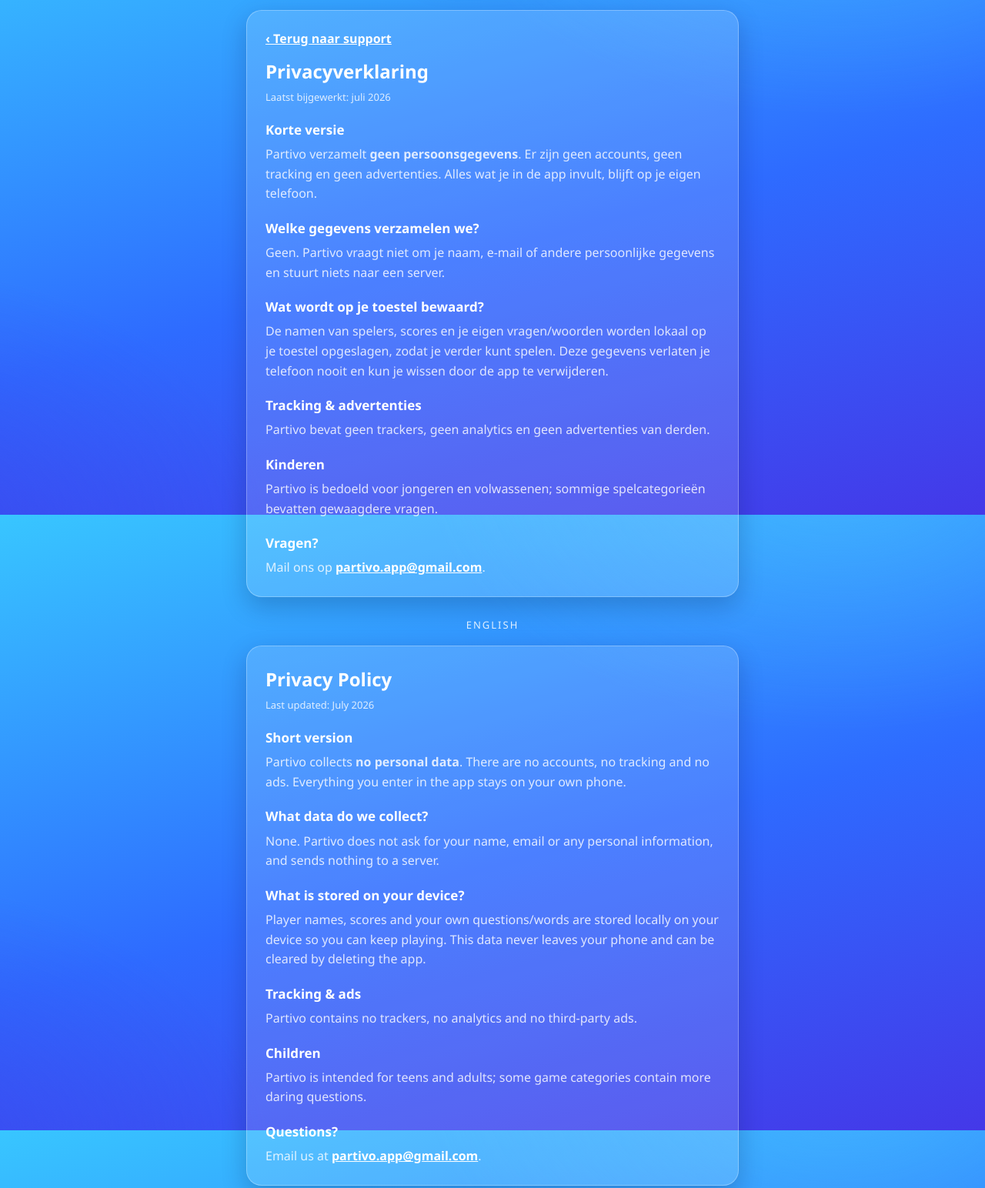
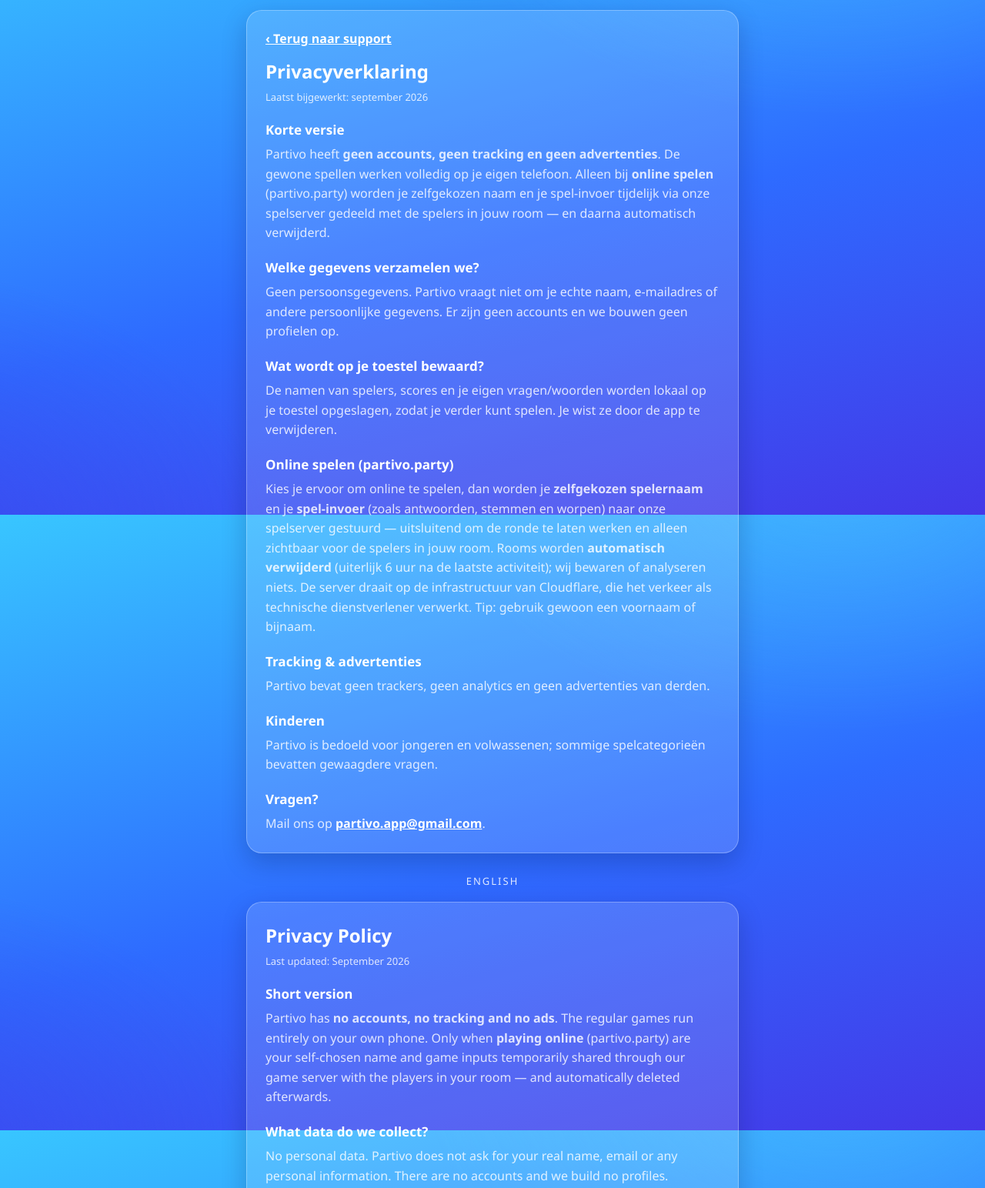
Before and after one commit to sgh9rph6hf-png/partivo-support, a plain HTML site: page privacy.html in a window 1280 px wide. Shown: the part 131-1675 px from the top of the page at 77% size. Drawn offline with Linux system fonts and the light colour scheme.

Commit message:
Privacy: online spelen (partivo.party) toegevoegd — naam + spel-invoer tijdelijk via server, rooms auto-verwijderd binnen 6u, geen accounts/tracking

```diff
--- a/privacy.html
+++ b/privacy.html
@@ -38,16 +38,19 @@
   <div class="card">
     <a class="back" href="index.html">‹ Terug naar support</a>
     <h1>Privacyverklaring</h1>
-    <p class="date">Laatst bijgewerkt: juli 2026</p>
+    <p class="date">Laatst bijgewerkt: september 2026</p>
 
     <h2>Korte versie</h2>
-    <p class="muted">Partivo verzamelt <strong>geen persoonsgegevens</strong>. Er zijn geen accounts, geen tracking en geen advertenties. Alles wat je in de app invult, blijft op je eigen telefoon.</p>
+    <p class="muted">Partivo heeft <strong>geen accounts, geen tracking en geen advertenties</strong>. De gewone spellen werken volledig op je eigen telefoon. Alleen bij <strong>online spelen</strong> (partivo.party) worden je zelfgekozen naam en je spel-invoer tijdelijk via onze spelserver gedeeld met de spelers in jouw room — en daarna automatisch verwijderd.</p>
 
     <h2>Welke gegevens verzamelen we?</h2>
-    <p class="muted">Geen. Partivo vraagt niet om je naam, e-mail of andere persoonlijke gegevens en stuurt niets naar een server.</p>
+    <p class="muted">Geen persoonsgegevens. Partivo vraagt niet om je echte naam, e-mailadres of andere persoonlijke gegevens. Er zijn geen accounts en we bouwen geen profielen op.</p>
 
     <h2>Wat wordt op je toestel bewaard?</h2>
-    <p class="muted">De namen van spelers, scores en je eigen vragen/woorden worden lokaal op je toestel opgeslagen, zodat je verder kunt spelen. Deze gegevens verlaten je telefoon nooit en kun je wissen door de app te verwijderen.</p>
+    <p class="muted">De namen van spelers, scores en je eigen vragen/woorden worden lokaal op je toestel opgeslagen, zodat je verder kunt spelen. Je wist ze door de app te verwijderen.</p>
+
+    <h2>Online spelen (partivo.party)</h2>
+    <p class="muted">Kies je ervoor om online te spelen, dan worden je <strong>zelfgekozen spelernaam</strong> en je <strong>spel-invoer</strong> (zoals antwoorden, stemmen en worpen) naar onze spelserver gestuurd — uitsluitend om de ronde te laten werken en alleen zichtbaar voor de spelers in jouw room. Rooms worden <strong>automatisch verwijderd</strong> (uiterlijk 6 uur na de laatste activiteit); wij bewaren of analyseren niets. De server draait op de infrastructuur van Cloudflare, die het verkeer als technische dienstverlener verwerkt. Tip: gebruik gewoon een voornaam of bijnaam.</p>
 
     <h2>Tracking &amp; advertenties</h2>
     <p class="muted">Partivo bevat geen trackers, geen analytics en geen advertenties van derden.</p>
@@ -62,13 +65,15 @@
   <div class="lang">English</div>
   <div class="card">
     <h1>Privacy Policy</h1>
-    <p class="date">Last updated: July 2026</p>
+    <p class="date">Last updated: September 2026</p>
     <h2>Short version</h2>
-    <p class="muted">Partivo collects <strong>no personal data</strong>. There are no accounts, no tracking and no ads. Everything you enter in the app stays on your own phone.</p>
+    <p class="muted">Partivo has <strong>no accounts, no tracking and no ads</strong>. The regular games run entirely on your own phone. Only when <strong>playing online</strong> (partivo.party) are your self-chosen name and game inputs temporarily shared through our game server with the players in your room — and automatically deleted afterwards.</p>
     <h2>What data do we collect?</h2>
-    <p class="muted">None. Partivo does not ask for your name, email or any personal information, and sends nothing to a server.</p>
+    <p class="muted">No personal data. Partivo does not ask for your real name, email or any personal information. There are no accounts and we build no profiles.</p>
     <h2>What is stored on your device?</h2>
-    <p class="muted">Player names, scores and your own questions/words are stored locally on your device so you can keep playing. This data never leaves your phone and can be cleared by deleting the app.</p>
+    <p class="muted">Player names, scores and your own questions/words are stored locally on your device so you can keep playing. Delete the app to clear them.</p>
+    <h2>Playing online (partivo.party)</h2>
+    <p class="muted">If you choose to play online, your <strong>self-chosen player name</strong> and your <strong>game inputs</strong> (such as answers, votes and dice rolls) are sent to our game server — solely to run the round, and visible only to the players in your room. Rooms are <strong>deleted automatically</strong> (at most 6 hours after the last activity); we do not store or analyse anything. The server runs on Cloudflare infrastructure, which processes the traffic as a technical service provider. Tip: just use a first name or nickname.</p>
     <h2>Tracking &amp; ads</h2>
     <p class="muted">Partivo contains no trackers, no analytics and no third-party ads.</p>
     <h2>Children</h2>
```
